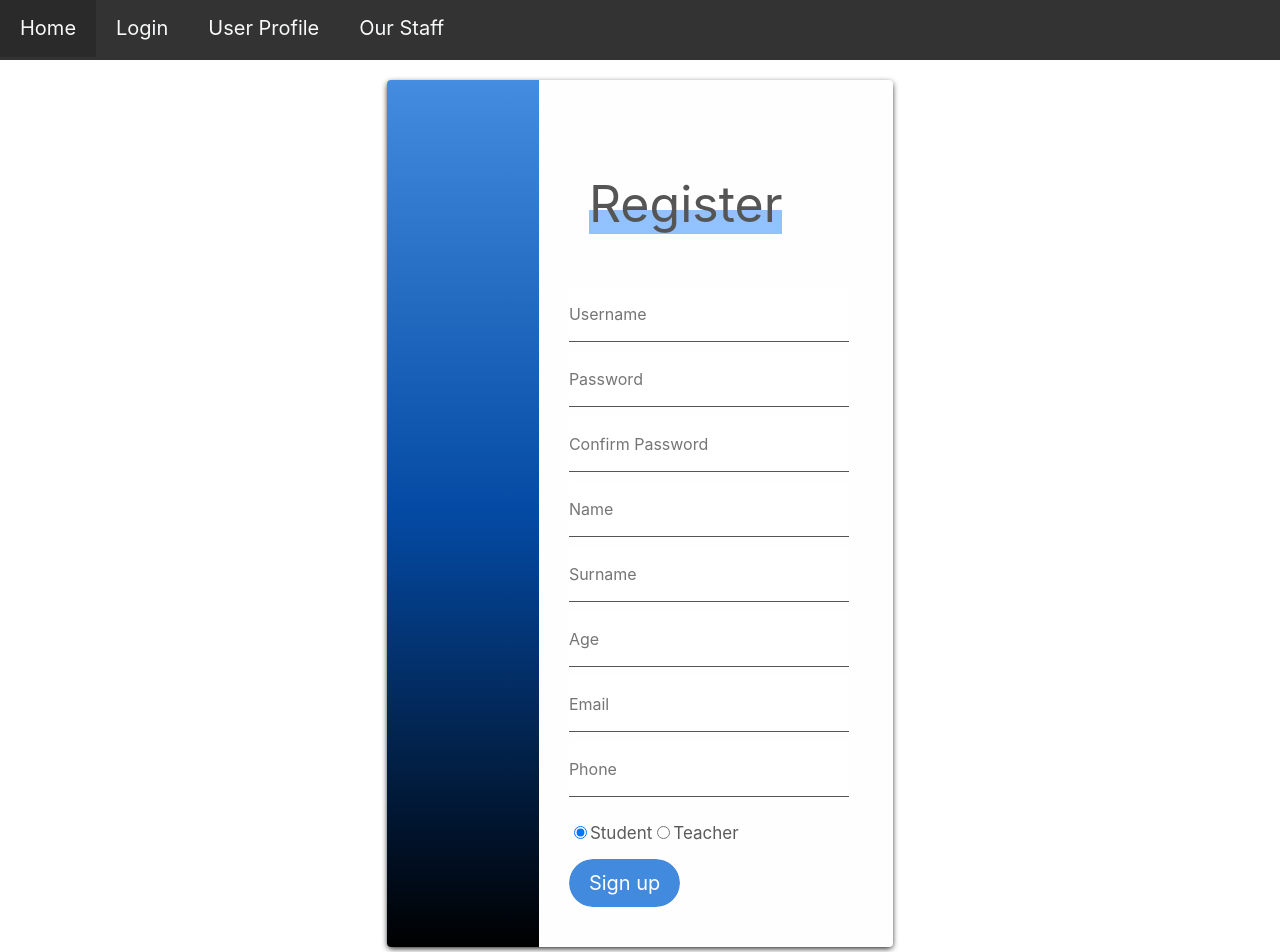
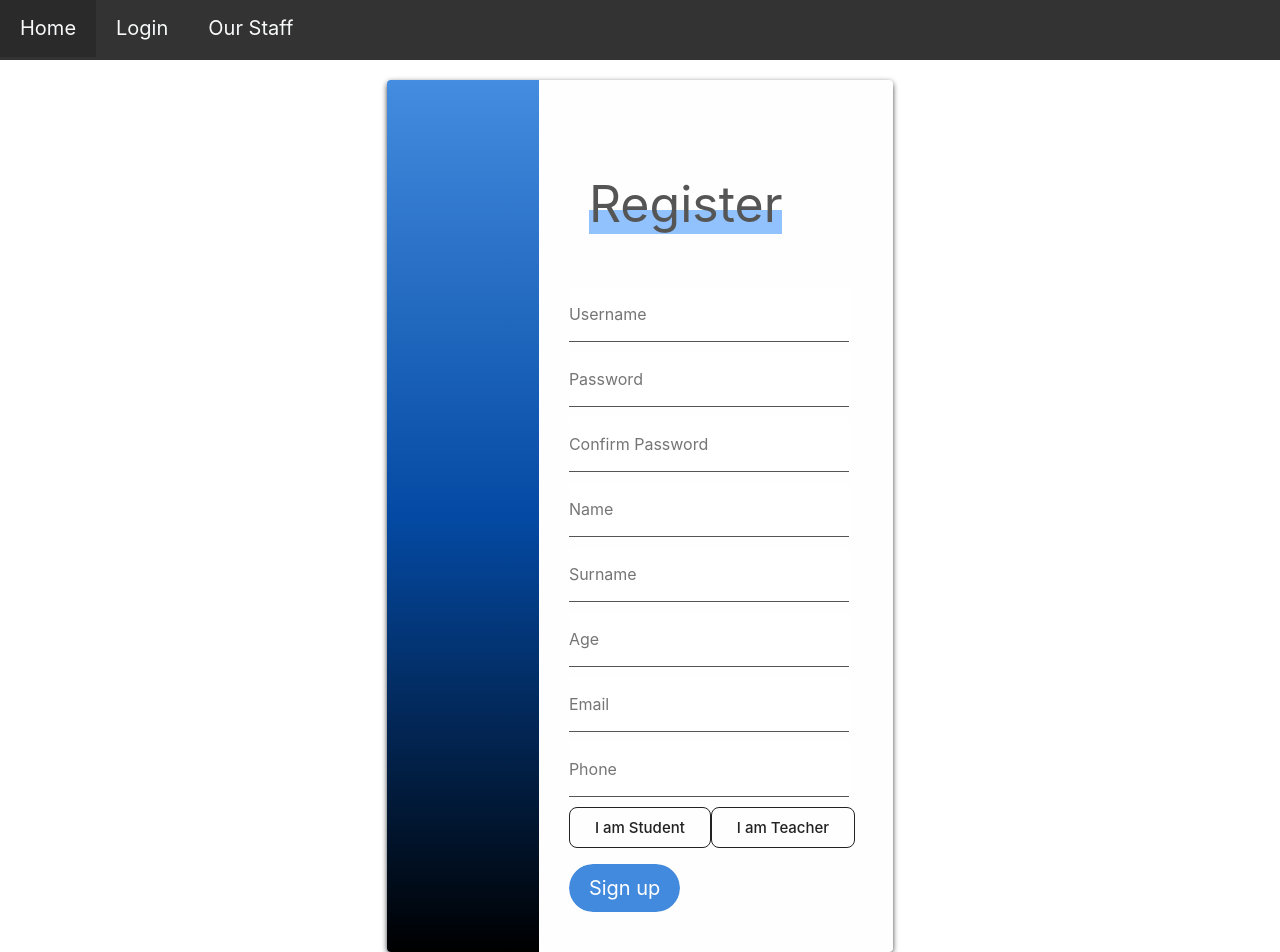
Before and after one commit to Alaska2222/react, a React (Create React App) app: page /register in a window 1280 px wide. Shown: the top 952 px of the page. Built offline with nearby package versions, Linux system fonts and the light colour scheme.

Commit message:
Register form add dropdown

```diff
--- a/package.json
+++ b/package.json
@@ -7,7 +7,9 @@
     "@testing-library/react": "^13.4.0",
     "@testing-library/user-event": "^13.5.0",
     "axios": "^1.3.6",
+    "bootstrap": "^5.2.3",
     "react": "^18.2.0",
+    "react-bootstrap": "^2.7.4",
     "react-dom": "^18.2.0",
     "react-icons": "^4.8.0",
     "react-router-dom": "^6.10.0",
--- a/src/App.js
+++ b/src/App.js
@@ -13,14 +13,13 @@ function App() {
   const ProtectedRoute = ({ allowedRoles, children }) => {
     const userRole = localStorage.getItem('role');
     if (!allowedRoles.includes(userRole)) {
-      return <Navigate to="/" replace />;
+      return <Navigate to="/login" replace />;
     }
     return children;
   };
 
   return (
   <>
-
       <Navbar />
       <Routes>
         <Route path="/" element={<Home />} />
@@ -33,7 +32,6 @@ function App() {
             </ProtectedRoute>
           }
         />
-        <Route path="/staff" element={<Staff />} />
         <Route path="/register" element={<Register />} />
         <Route
           path="/admin"
@@ -43,6 +41,7 @@ function App() {
             </ProtectedRoute>
           }
         />
+        <Route path="/staff" element={<Staff />} />
         <Route path="*" element={<h1>There's nothing here: 404!</h1>} />
       </Routes>
    </>
--- a/src/components/Navbar.js
+++ b/src/components/Navbar.js
@@ -1,20 +1,53 @@
-import { useRef } from "react";
-import {FaTimes, FaBars} from "react-icons/fa"
-import {Link} from "react-router-dom"
+import { useRef, useState, useEffect } from "react";
+import { FaTimes, FaBars } from "react-icons/fa";
+import { Link, useNavigate } from "react-router-dom";
+
 
 function Navbar() {
   const navRef = useRef();
-    const showNavbar = () =>{
+  const [isLoggedIn, setIsLoggedIn] = useState(false);
+
+  const showNavbar = () => {
     navRef.current.classList.toggle("responsive_nav");
+  };
+
+  useEffect(() => {
+    const user = localStorage.getItem("username");
+    if (user) {
+      setIsLoggedIn(true);
+    } else {
+      setIsLoggedIn(false);
     }
+  }, []);
+  const navigate = useNavigate();
+  const handleLogout = () => {
+    localStorage.clear();
+    setIsLoggedIn(false);
+    window.location.reload();
+    navigate('/')
+  };
 
-    return(
+  return (
     <header>
       <nav ref={navRef}>
-                <Link to="/" target="_self">Home</Link>
-                <Link to="/login" target="_self" id="login-page">Login</Link>
-                <Link to="/profile" target="_self" id="user-profile">User Profile</Link>
-                <Link to="/staff" target="_self">Our Staff</Link>
+        <Link to="/" target="_self">
+          Home
+        </Link>
+        {isLoggedIn ? (
+          <>
+            <Link onClick={handleLogout}>Logout</Link>
+            <Link to="/profile" target="_self" id="user-profile">
+              User Profile
+            </Link>
+          </>
+        ) : (
+          <Link to="/login" target="_self" id="login-page">
+            Login
+          </Link>
+        )}
+        <Link to="/staff" target="_self">
+          Our Staff
+        </Link>
         <button className="nav-btn nav-close-btn" onClick={showNavbar}>
           <FaTimes />
         </button>
@@ -26,4 +59,4 @@ function Navbar() {
   );
 }
 
-export default Navbar
+export default Navbar;
--- a/src/pages/Login.js
+++ b/src/pages/Login.js
@@ -26,18 +26,20 @@ export default function Login(){
             localStorage.setItem('username', username);
             localStorage.setItem('password', password);
             localStorage.setItem('role', data.Status);
-            navigate('/')
+            navigate('/profile')
             console.log(localStorage.getItem('username'), localStorage.getItem('password'))
+            window.location.reload();
         }
       };
 
     return(
+
         <>
             <div className="form-block">
 
                 <div className="side-image"></div>
                 <form method="#" className="log-in" onSubmit={handleSubmit}>
-                    <h1><span className="highlight">Log in</span></h1>
+                    <h1><span className="highlight" >Log in</span></h1>
                     <div className="floating-label">
                         <input className="input"
                          placeholder="Username"
@@ -61,7 +63,7 @@ export default function Login(){
                         <label htmlFor="password">Password:</label>
                     </div>
                         <h3>Don`t have an account yet?  <Link to="/register" target="_self">Sign up!</Link></h3>
-                        <Button Title="Log in" Id="login-btn"/>
+                        <Button Title="Log in" Id="login-btn" />
                 </form>
             </div>
             </>
--- a/src/pages/Register.js
+++ b/src/pages/Register.js
@@ -1,31 +1,96 @@
-import React, { useEffect } from 'react';
+import React, { useState, useEffect, useRef } from 'react';
 import Button from '../components/Button';
 import FloatLabel from '../components/FloatLabel';
 
-export default function Register(){
+export default function Register() {
+  const [openStudent, setOpenStudent] = useState(false);
+  const [openTeacher, setOpenTeacher] = useState(false);
+  const [menuPosition, setMenuPosition] = useState({top: 0, left: 0});
+  const [selectedItem, setSelectedItem] = useState(null);
+
+  let menuRef = useRef();
+
+  useEffect(() => {
+    let handler = (e)=>{
+      if(!menuRef.current.contains(e.target)){
+        setOpenStudent(false);
+        setOpenTeacher(false);
+      }
+    };
+    document.addEventListener("mousedown", handler);
+
+    return() =>{
+      document.removeEventListener("mousedown", handler);
+    }
+
+  });
+
+  const handleClick = (event) => {
+    setSelectedItem("");
+    setMenuPosition({
+      top: event.pageY,
+      left: event.pageX
+    });
+  };
+
+  const handleItemClick = (text) => {
+    setSelectedItem(text);
+  }
+
   useEffect(() => {
     document.title = "Register"
   }, []);
+
+  function DropdownItem(props){
     return(
-        <div className="form-block">
+      <li className='dropdownItem' onClick={() => handleItemClick(props.text)}>
+        <a> {props.text} </a>
+      </li>
+    );
+  }
+
+  return (
+    <div className="form-block" ref={menuRef}>
       <div className="side-image"></div>
       <form method="#" className="log-in">
         <h1><span className="highlight">Register</span></h1>
-                        <FloatLabel Data="username" Title="Username" Type="text"/>
-                        <FloatLabel Data="password" Title="Password" Type="password"/>
+        <FloatLabel Data="username" Title="Username" Type="text" />
+        <FloatLabel Data="password" Title="Password" Type="password" />
         <FloatLabel Data="cpassword" Title="Confirm Password" Type="password" />
         <FloatLabel Data="name" Title="Name" Type="text" />
         <FloatLabel Data="surname" Title="Surname" Type="text" />
         <FloatLabel Data="age" Title="Age" Type="num" />
         <FloatLabel Data="email" Title="Email" Type="email" />
         <FloatLabel Data="phone" Title="Phone" Type="tel" />
-                        <div className="radio-buttons">
-                            <input type="radio" className="role" id="student" name="role" value="user" defaultChecked />
-                            <label htmlFor="user">Student</label>
-                            <input type="radio" className="role" id="teacher" name="role" value="admin" />
-                            <label htmlFor="admin">Teacher</label>
+        <div className='menu-container' ref={menuRef}>
+        <div className='menu-trigger'>
+          <a class="role-btn" onClick={(event)=>{setOpenStudent(!openStudent); setOpenTeacher(false); handleClick(event);}}>I am Student</a>
+          <a class="role-btn" onClick={(event)=>{setOpenTeacher(!openTeacher); setOpenStudent(false); handleClick(event);}}>I am Teacher</a>
         </div>
-                        <Button Title="Sign up" Id="registrate-btn"/>
+
+        <div className={`dropdown-menu ${openStudent || openTeacher ? 'active' : 'inactive'}`} style={{top: menuPosition.top, left: menuPosition.left}}>
+
+          <ul>
+            {openStudent ? (
+              <>
+              <h3 id="dropdown-title">Choose your group: {selectedItem || ''}</h3>
+                <DropdownItem text={"Group#1"} />
+                <DropdownItem text={"Group#2"} />
+                <DropdownItem text={"Group#3"} />
+              </>
+            ) : openTeacher ? (
+              <>
+              <h3 id="dropdown-title">Choose your subject: {selectedItem || ''}</h3>
+                <DropdownItem text={"Subject#1"} />
+                <DropdownItem text={"Subject#2"} />
+                <DropdownItem text={"Subject#3"} />
+              </>
+            ) : null}
+          </ul>
+        </div>
+
+      </div>
+        <Button Title="Sign up" Id="registrate-btn" />
       </form>
     </div>
   )
--- a/src/styles/login.css
+++ b/src/styles/login.css
@@ -185,3 +185,91 @@ label {
 .form-block h3 a:hover {
     color: rgba(41, 124, 219, 0.875);
   }
+
+  :root {
+    --primary-bg: #242526;
+    --secondary-bg: #fff;
+    --primary-text-color: #555;
+    --secondary-text-color: #cecece;
+    --border-radius: 8px;
+    --speed: 500ms;
+  }
+
+  a {
+    text-decoration: none;
+  }
+
+
+
+  .dropdown-menu.active{
+    opacity: 1;
+    visibility: visible;
+    transform: translateY(0);
+    transition: var(--speed) ease;
+  }
+
+  .dropdown-menu.inactive{
+    opacity: 0;
+    visibility: hidden;
+    transform: translateY(-20px);
+    transition: var(--speed) ease;
+  }
+
+  .dropdown-menu ul li{
+    padding: 5px  0;
+    border-top: 1px  rgba(0, 0, 0, 0.05);
+    justify-content: center;
+
+  }
+
+  .dropdown-menu ul li:hover a{
+    background-color: #3d95ecd4;
+    cursor: pointer;
+  }
+
+  .dropdownItem{
+    display: flex;
+    color: black;
+  }
+
+  .dropdownItem a{
+    max-width: 150px;
+    transition: var(--speed);
+  }
+
+  #dropdown-title{
+    width: 100%;
+    text-align: center;
+    font-size: 18px;
+    padding: 20px 0;
+    font-weight: 500;
+    font-size: 18px;
+    color: var(--primary-text-color);
+    line-height: 1.2rem;
+  }
+
+ .role-btn {
+    border: 1.25px solid #222222;
+    border-radius: 8px;
+    box-sizing: border-box;
+    color: #222222;
+    cursor: pointer;
+    display: inline-block;
+    font-size: 15px;
+    font-weight: 450;
+    outline: none;
+    padding: 10px 25px;
+    position: relative;
+    text-decoration: none;
+    touch-action: manipulation;
+    transition: box-shadow .2s,-ms-transform .1s,-webkit-transform .1s,transform .1s;
+    user-select: none;
+    -webkit-user-select: none;
+    width: auto;
+    height: fit-content;
+  }
+
+  .role-btn:focus-visible {
+    box-shadow: #222222 0 0 0 2px, rgba(255, 255, 255, 0.8) 0 0 0 4px;
+    transition: box-shadow .2s;
+  }
```
Also changed, not shown: src/styles/home.css (line endings or trailing spaces), 1 other file (tests, documents, lock files or other folders). Lines whose indentation alone changed are shown as unchanged.
